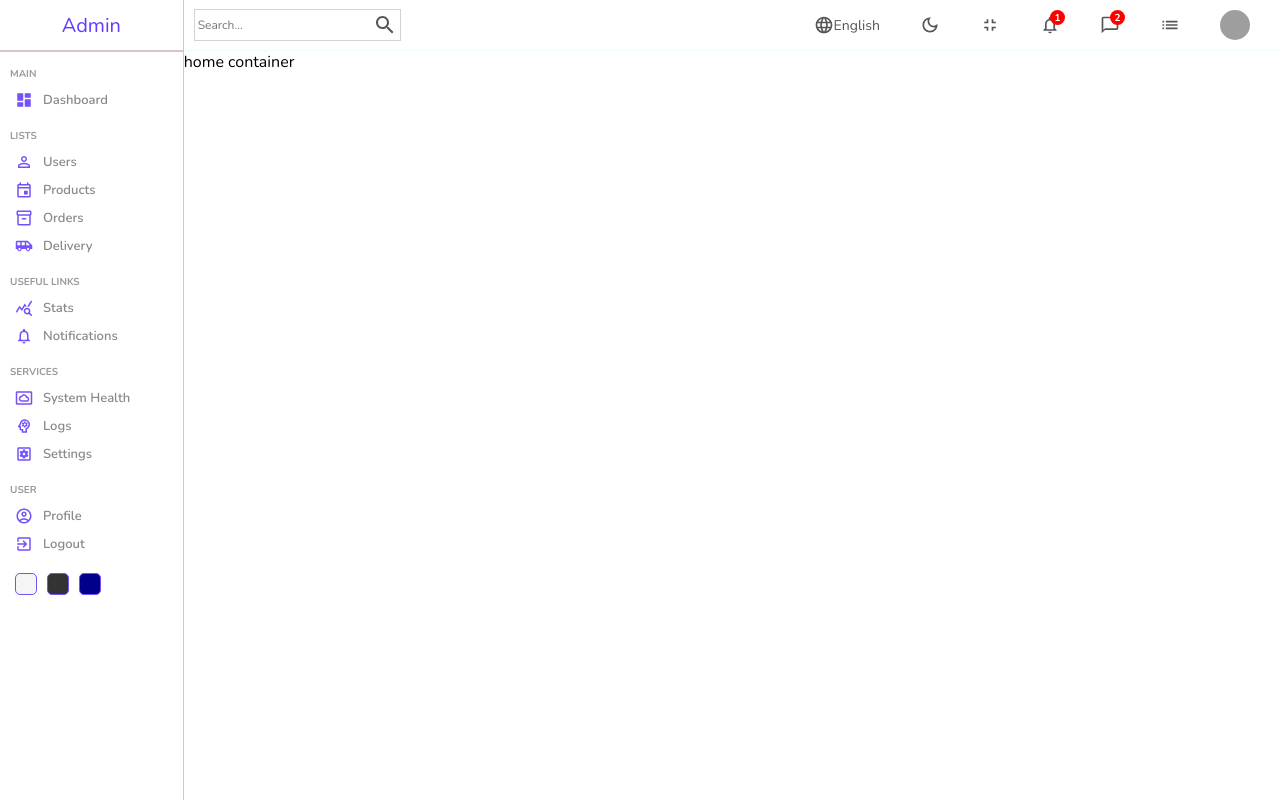
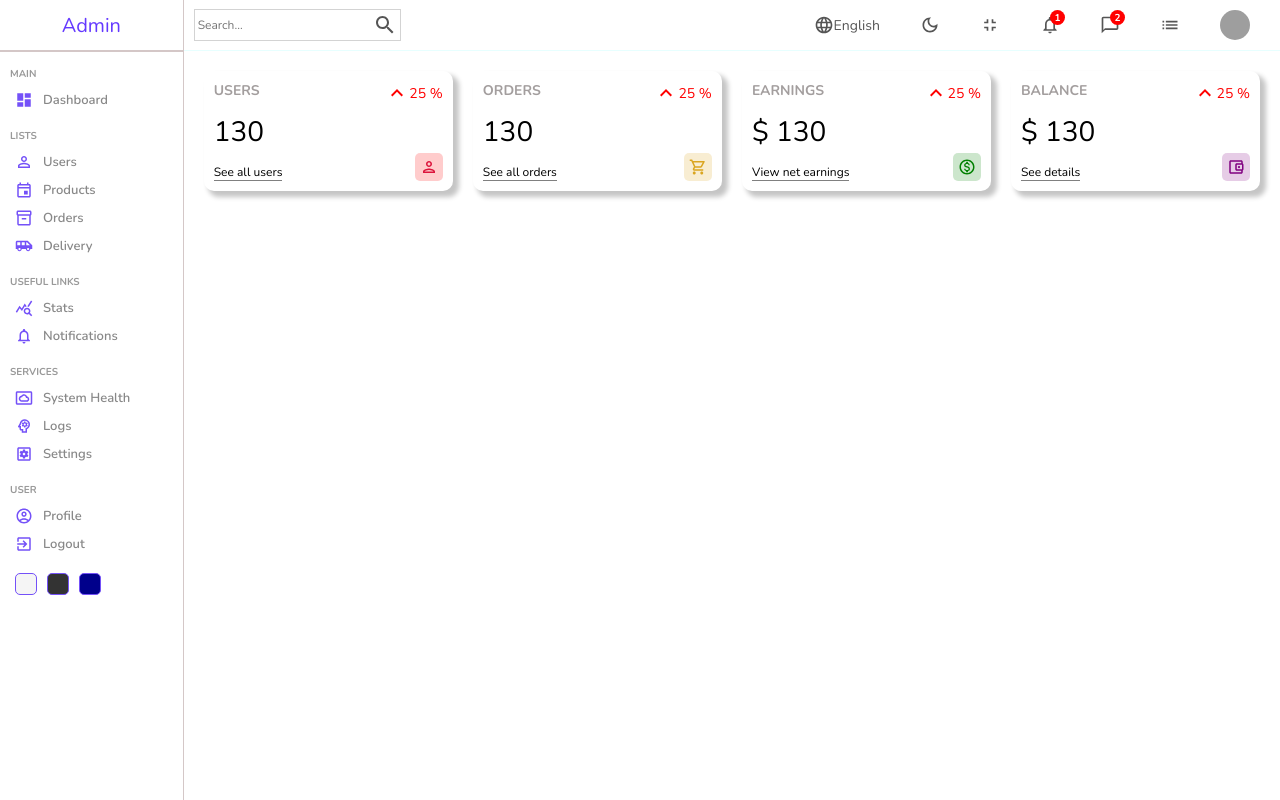
Before and after one commit to pawanbhatta/React-Admin-Dashboard, a React (Create React App) app: page / in a window 1280 px wide. Built offline with nearby package versions, Linux system fonts and the light colour scheme; grey boxes are pictures that could not be loaded.

Commit message:
reusable components added

```diff
--- /dev/null
+++ b/src/components/Widget/Widget.js
@@ -0,0 +1,96 @@
+import "./widget.scss";
+import KeyboardArrowUpIcon from "@mui/icons-material/KeyboardArrowUp";
+import PersonOutlinedIcon from "@mui/icons-material/PersonOutlined";
+import ShoppingCartOutlinedIcon from "@mui/icons-material/ShoppingCartOutlined";
+import MonetizationOnOutlinedIcon from "@mui/icons-material/MonetizationOnOutlined";
+import AccountBalanceWalletOutlinedIcon from "@mui/icons-material/AccountBalanceWalletOutlined";
+
+const Widget = ({ type }) => {
+  let data;
+
+  //   temporary
+  const amount = 130;
+  const diff = 25;
+
+  switch (type) {
+    case "user":
+      data = {
+        title: "USERS",
+        isMoney: false,
+        link: "See all users",
+        icon: (
+          <PersonOutlinedIcon
+            className="icon"
+            style={{ color: "crimson", backgroundColor: "rgba(255,0,0,0.2" }}
+          />
+        ),
+      };
+      break;
+    case "order":
+      data = {
+        title: "ORDERS",
+        isMoney: false,
+        link: "See all orders",
+        icon: (
+          <ShoppingCartOutlinedIcon
+            className="icon"
+            style={{
+              color: "goldenrod",
+              backgroundColor: "rgba(218,165,32,0.2",
+            }}
+          />
+        ),
+      };
+      break;
+    case "earning":
+      data = {
+        title: "EARNINGS",
+        isMoney: true,
+        link: "View net earnings",
+        icon: (
+          <MonetizationOnOutlinedIcon
+            className="icon"
+            style={{ color: "green", backgroundColor: "rgba(0,128,0,0.2" }}
+          />
+        ),
+      };
+      break;
+    case "balance":
+      data = {
+        title: "BALANCE",
+        isMoney: true,
+        link: "See details",
+        icon: (
+          <AccountBalanceWalletOutlinedIcon
+            className="icon"
+            style={{ color: "purple", backgroundColor: "rgba(128,0,128,0.2" }}
+          />
+        ),
+      };
+      break;
+
+    default:
+      break;
+  }
+
+  return (
+    <div className="widget">
+      <div className="left">
+        <span className="title">{data.title}</span>
+        <span className="counter">
+          {data.isMoney && "$"} {amount}{" "}
+        </span>
+        <span className="link">{data.link}</span>
+      </div>
+      <div className="right">
+        <div className="percentage negative">
+          <KeyboardArrowUpIcon />
+          {diff} %
+        </div>
+        {data.icon}
+      </div>
+    </div>
+  );
+};
+
+export default Widget;
--- /dev/null
+++ b/src/components/Widget/widget.scss
@@ -0,0 +1,49 @@
+.widget {
+    display: flex;
+    justify-content: space-between;
+    flex: 1;
+    padding: 10px;
+    box-shadow: 5px 5px 5px 1px rgba(0, 0, 0, 0.23);
+    -webkit-box-shadow: 5px 5px 5px 1px rgba(0, 0, 0, 0.23);
+    -moz-box-shadow: 5px 5px 5px 1px rgba(0, 0, 0, 0.23);
+    border-radius: 10px;
+    height: 100px;
+    .left,
+    .right {
+        display: flex;
+        flex-direction: column;
+        justify-content: space-between;
+        .title {
+            font-weight: bold;
+            font-size: 14px;
+            color: rgb(163, 158, 158)
+        }
+        .counter {
+            font-size: 28px;
+            font-weight: 300;
+        }
+        .link {
+            width: max-content;
+            font-size: 12px;
+            border-bottom: 1px solid gray;
+        }
+        .percentage {
+            display: flex;
+            align-items: center;
+            font-size: 14px;
+            &.positive {
+                color: green;
+            }
+            &.negative {
+                color: red;
+            }
+        }
+        .icon {
+            font-size: 18px;
+            padding: 5px;
+            // background-color: rgba(168, 3, 168, 0.338);
+            border-radius: 5px;
+            align-self: flex-end;
+        }
+    }
+}
--- a/src/components/index.js
+++ b/src/components/index.js
@@ -1,2 +1,3 @@
 export { default as Sidebar } from "./Sidebar/Sidebar";
 export { default as Navbar } from "./Navbar/Navbar";
+export { default as Widget } from "./Widget/Widget";
--- a/src/pages/Home/Home.js
+++ b/src/pages/Home/Home.js
@@ -1,4 +1,4 @@
-import { Navbar, Sidebar } from "../../components";
+import { Navbar, Sidebar, Widget } from "../../components";
 import "./home.scss";
 
 const Home = () => {
@@ -7,7 +7,12 @@
       <Sidebar />
       <div className="homeContainer">
         <Navbar />
-        home container
+        <div className="widgets">
+          <Widget type="user" />
+          <Widget type="order" />
+          <Widget type="earning" />
+          <Widget type="balance" />
+        </div>
       </div>
     </div>
   );
--- a/src/pages/Home/home.scss
+++ b/src/pages/Home/home.scss
@@ -2,5 +2,10 @@
     display: flex;
     .homeContainer {
         flex: 6;
+        .widgets {
+            display: flex;
+            padding: 20px;
+            gap: 20px;
+        }
     }
 }
```
